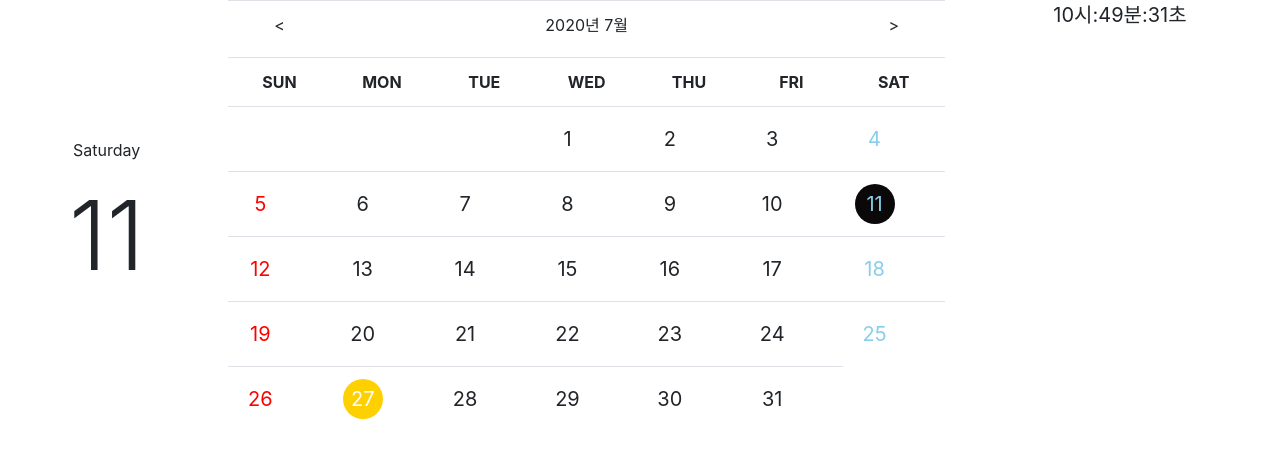
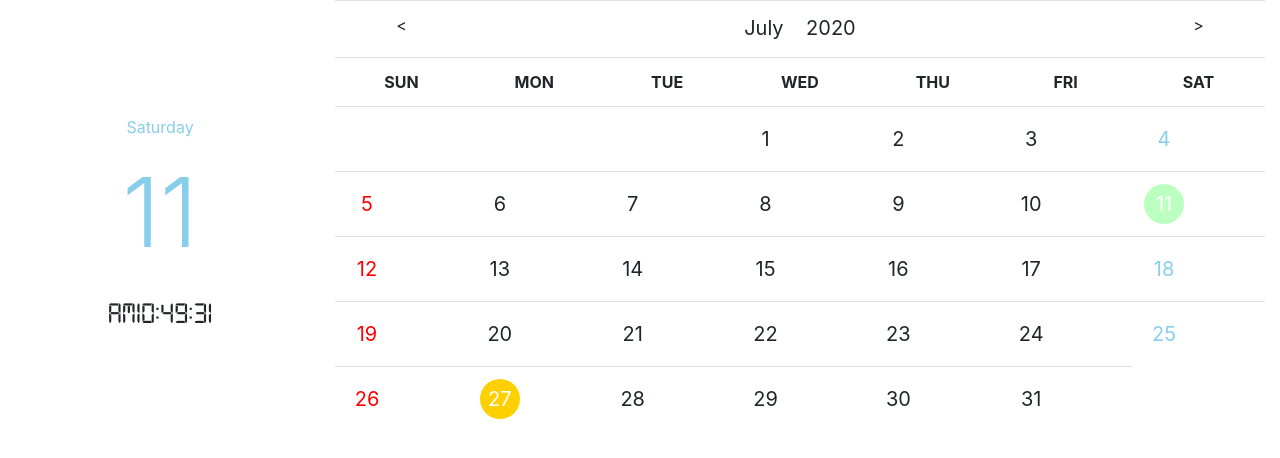
Before and after one commit to HwangYoonSeong/Web_front_TS, a plain HTML site: page calendar.html in a window 1280 px wide. Both pictures are taken after a click on the element "11". Drawn offline with nearby package versions, Linux system fonts and the light colour scheme.

Commit message:
click 기능//디지털 font //

```diff
--- a/calendar.css
+++ b/calendar.css
@@ -8,7 +8,7 @@
   }
 
   .active{
-    background: #0b0809;
+    background: #bbffc1;
     border-radius: 50%;
     color: #ffffff;
   }
@@ -17,3 +17,16 @@
     border-radius: 50%;
     color: #ffffff;
   }
+
+  .sun{
+      color:red;
+  }
+
+  .sat{
+      color:skyblue;
+  }
+
+  @font-face{
+    font-family:'digital-clock-font';
+    src: url('./digital-7.ttf');
+   }
--- a/calendar.html
+++ b/calendar.html
@@ -18,7 +18,7 @@
         <!-- Control the column width, and how they should appear on different devices -->
         <div class="row">
 
-            <div class="col-sm-2 align-self-center text-center">
+            <div class="col-sm-3 align-self-center text-center">
                 <div id="day">
 
                 </div>
@@ -27,20 +27,24 @@
 
                 </div>
 
+                <div class=" align-self-center text-center" id="time">
+
+                </div>
+
             </div>
 
-            <div class="col-sm-7">
+            <div class="col-sm-9">
 
                 <table class="table text-center " id="calendar">
 
                     <tr>
                         <!-- label은 마우스로 클릭을 편하게 해줌 -->
-                        <td><label onclick="prevCalendar()">
+                        <td><label onclick="prev()">
                                 &#60; </label>
                         </td>
-                        <td id="tbCalendarYM" colspan="5">
+                        <td id="calendarYM" colspan="5">
                             yyyy년 m월</td>
-                        <td><label onclick="nextCalendar()">
+                        <td><label onclick="next()">
                                 &#62;
 
                             </label></td>
@@ -60,9 +64,7 @@
 
             </div>
 
-            <div class="col-sm-3 text-center" id="time">
 
-            </div>
 
         </div>
 
--- a/calendar.js
+++ b/calendar.js
@@ -1,36 +1,37 @@
-
 //var myFunc = () => { console.log("ddd") } //선언이 아니라 정의
 const time = document.querySelector("#time");
 
 let newDiv = document.createElement('div');
-// newDiv.innerHTML = "Hello World";
-// newDiv.style.fontSize = "100px";
-// newDiv.innerHTML = new Date().getSeconds() + "초";
-newDiv.style.fontSize = "20px";
+newDiv.style.fontSize = "30px";
+newDiv.style.fontFamily = 'digital-clock-font';
+
 time.appendChild(newDiv);
 let interval = setInterval(() => {
     now = new Date();
     hours = now.getHours();
     minutes = now.getMinutes();
     seconds = now.getSeconds();
-    timeStr = "" + hours + "시";
-    timeStr += ((minutes < 10) ? ":0" : ":") + minutes + "분";
-    timeStr += ((seconds < 10) ? ":0" : ":") + seconds + "초";
+    if (hours < 12) {
+        timeStr = "AM" + ((hours < 10) ? "0" : "") + hours;
+    } else {
+        timeStr = "PM " + (((hours - 12) < 10) ? "0" : "") + (hours - 12);
+        // timeStr = "PM " + (hours - 12);
+    }
 
-    //newDiv.innerHTML = new Date().getSeconds() + "초";
+    timeStr += ((minutes < 10) ? ":0" : ":") + minutes;
+    timeStr += ((seconds < 10) ? ":0" : ":") + seconds;
+
     newDiv.innerHTML = timeStr;
 
 }, 1000);
-//clearInterval(interval);
-//console.log(msg);
-//console.log(`${date.getSeconds()} 초`);
 
-
-
+////////////////////////////////calendar////////////////////////////////////////
 var today = new Date();
 var date = new Date();
 var dayList = ['Sunday', 'Monday', 'Tuesday', 'Wednesday', 'Thursday', 'Friday', 'Saturday'];
+var monthList = ['January', 'February', 'March', 'April', 'May', 'June', 'July', 'August', 'September', 'October', 'November', 'December'];
 
+//좌측 요일과 날짜 표시
 const showDay = document.getElementById('day');
 let newP_day = document.createElement('p');
 showDay.appendChild(newP_day);
@@ -41,119 +42,124 @@ let newP_date = document.createElement('p');
 showDate.appendChild(newP_date);
 newP_date.innerHTML = today.getDate();
 
-
-
-
-function prevCalendar() {//이전 달
+function prev() {
     today = new Date(today.getFullYear(), today.getMonth() - 1, today.getDate());
-    buildCalendar();
-}
-function nextCalendar() {//다음 달
-    today = new Date(today.getFullYear(), today.getMonth() + 1, today.getDate());
-    buildCalendar();//달력 cell 만들어 출력
+    showCalendar();
 }
 
+function next() {
+    today = new Date(today.getFullYear(), today.getMonth() + 1, today.getDate());
+    showCalendar();
+}
 
-function buildCalendar() {//현재 달 달력 만들기
-    var doMonth = new Date(today.getFullYear(), today.getMonth(), 1);
-    console.log("FirstDate: " + doMonth);
+function showCalendar() {
 
-    var lastDate = new Date(today.getFullYear(), today.getMonth() + 1, 0);
+    var firstDate = new Date(today.getFullYear(), today.getMonth(), 1);
+    console.log("FirstDate: " + firstDate);
+
+    var lastDate = new Date(today.getFullYear(), today.getMonth() + 1, 0); //다음 달의 0은 이전달의 마지막
     console.log("lastDate: " + lastDate);
-    //이번 달의 마지막 날
-    //new를 써주면 정확한 월을 가져옴, getMonth()+1을 해주면 다음달로 넘어가는데
-    //day를 1부터 시작하는게 아니라 0부터 시작하기 때문에
-    //대로 된 다음달 시작일(1일)은 못가져오고 1 전인 0, 즉 전달 마지막일 을 가져오게 된다
-    var tbCalendar = document.getElementById("calendar");
 
-    var tbCalendarYM = document.getElementById("tbCalendarYM");
+    var calendar = document.getElementById("calendar");
+    var calendarYM = document.getElementById("calendarYM"); //Year과 Month를 표시하는 부분
+    calendarYM.style.fontSize = '20px';
+    calendarYM.innerHTML = monthList[today.getMonth()] + '&nbsp;&nbsp;&nbsp;&nbsp;' + today.getFullYear();
 
-    tbCalendarYM.innerHTML = today.getFullYear() + "년 " + (today.getMonth() + 1) + "월";
-
-    /*while은 이번달이 끝나면 다음달로 넘겨주는 역할*/
-
-    while (tbCalendar.rows.length > 2) {
-        //열을 지워줌
-        //기본 열 크기는 body 부분에서 2로 고정되어 있다.
-        tbCalendar.deleteRow(tbCalendar.rows.length - 1);
-        //테이블의 tr 갯수 만큼의 열 묶음은 -1칸 해줘야지
-        //30일 이후로 담을달에 순서대로 열이 계속 이어진다.
+    //Month 이동시 row 초기화
+    while (calendar.rows.length > 2) {//기본 열 크기는 body 부분에서 2로 고정
+        calendar.deleteRow(calendar.rows.length - 1);
     }
     var rowCount = 100;
     var row = null;
-    row = tbCalendar.insertRow();
-    row.setAttribute('id', rowCount++);
-    //테이블에 새로운 열 삽입//즉, 초기화
+    row = calendar.insertRow(); //행 추가
+    row.setAttribute('id', rowCount++); //행의 id 설정
+
 
     var cnt = 0;
-    console.log("day:" + doMonth.getDay());
-    for (i = 0; i < doMonth.getDay(); i++) {
+    console.log("day:" + firstDate.getDay());
+    for (i = 0; i < firstDate.getDay(); i++) {
         //첫째 주 시작일 까지 빈칸 생성
-
         cell = row.insertCell();//열 한칸한칸 계속 만들어주는 역할
         cnt = cnt + 1;
     }
 
-    /*달력 출력*/
+    //달력 출력
     console.log("date:" + lastDate.getDate());
-
     for (i = 1; i <= lastDate.getDate(); i++) {
 
         cell = row.insertCell();
-        cell.innerHTML = "<div class='num'  id='" + i + "' ' >" + i + "</div>";
+
+        cell.innerHTML = "<div class=' num'  id='" + i + "' ' >" + i + "</div>";
         cnt = cnt + 1;
         if (cnt % 7 == 1) {/*일요일 계산*/
 
-            cell.innerHTML = "<div class='num'  id='" + i + "'   style='color:red'>" + i + "</div>";
-            //#F79DC2
-            //1번째의 cell에만 색칠
+            cell.innerHTML = "<div class='num sun checkSun'  id='" + i + "'>" + i + "</div>";
+
         }
         if (cnt % 7 == 0) {/* 1주일이 7일 이므로 토요일 구하기*/
 
-            cell.innerHTML = "<div class='num'  id='" + i + "'   style='color:skyblue' >" + i + "</div>";
-
-
+            cell.innerHTML = "<div class='num sat checkSat'  id='" + i + "'>" + i + "</div>";
             row = calendar.insertRow();
             row.setAttribute('id', rowCount++);
         }
-        /*오늘의 날짜에 노란색 칠하기*/
+
+        //오늘의 날짜에 노란색 칠하기
         if (today.getFullYear() == date.getFullYear()
             && today.getMonth() == date.getMonth()
             && i == date.getDate()) {
             //달력에 있는 년,달과 내 컴퓨터의 로컬 년,달이 같고, 일이 오늘의 일과 같으면
             //오늘 날짜에 active class 추가
-            var clickedDate1 = document.getElementById(today.getDate());
-            clickedDate1.classList.add('active2');
+            var clickDate = document.getElementById(i);
+            clickDate.classList.add('active2');
+            //console.log(clickDate.classList);
         }
     }
 
-
-
-
-
-
-    var tdGroup = [];
+    var tdGroup = []; //모든 날짜를 순회하기위해 배열로 접근
     for (let i = 1; i <= lastDate.getDate(); i++) {
         tdGroup[i] = document.getElementById(i);
         tdGroup[i].addEventListener('click', changeToday);
     }
 
     //for문으로 기존의 active class가 있는 경우 삭제
-    //현재 이벤트가 발생한 곳에 active class 추가
     function changeToday(e) {
         for (let i = 1; i <= lastDate.getDate(); i++) {
             if (tdGroup[i].classList.contains('active')) {
                 tdGroup[i].classList.remove('active');
             }
+            //일요일과 토요일도 클릭했을 경우 color를 white변경하므로 다시 복구
+            if (tdGroup[i].classList.contains('checkSun') && !(tdGroup[i].classList.contains('sun'))) {
+                tdGroup[i].classList.add('sun');
+            }
+            if (tdGroup[i].classList.contains('checkSat') && !(tdGroup[i].classList.contains('sat'))) {
+                tdGroup[i].classList.add('sat');
+            }
+
         }
-        clickedDate1 = e.currentTarget;
-        clickedDate1.classList.add('active');
-        newP_date.innerHTML = clickedDate1.id;
-        today = new Date(today.getFullYear(), today.getMonth(), clickedDate1.id);
+        //현재 이벤트가 발생한 곳에 active class 추가
+        clickDate = e.currentTarget;
+        clickDate.classList.add('active');
 
+        //클릭한 날짜에 따라 좌측에 해당 요일과 날짜 표시
+        newP_date.innerHTML = clickDate.id;
+        today = new Date(today.getFullYear(), today.getMonth(), clickDate.id);
         newP_day.innerHTML = dayList[today.getDay()];
+
+        //console.log(clickDate);
+        if (clickDate.classList.contains('sun')) {//일요일인 경우 빨간색
+            clickDate.classList.remove('sun'); //일요일도 클릭했을 경우 color를 white변경
+            newP_date.style.color = "red";
+            newP_day.style.color = "red";
+        } else if (clickDate.classList.contains('sat')) {//토요일인 경우 파란색
+            clickDate.classList.remove('sat'); //토요일도 클릭했을 경우 color를 white변경
+            newP_date.style.color = "skyblue";
+            newP_day.style.color = "skyblue";
+        } else {
+
+            newP_date.style.color = "black";
+            newP_day.style.color = "black";
+        }
     }
-
 }
 
-buildCalendar();
+showCalendar();
```
Also changed, not shown: digital-7.ttf (added), 2 other files.
